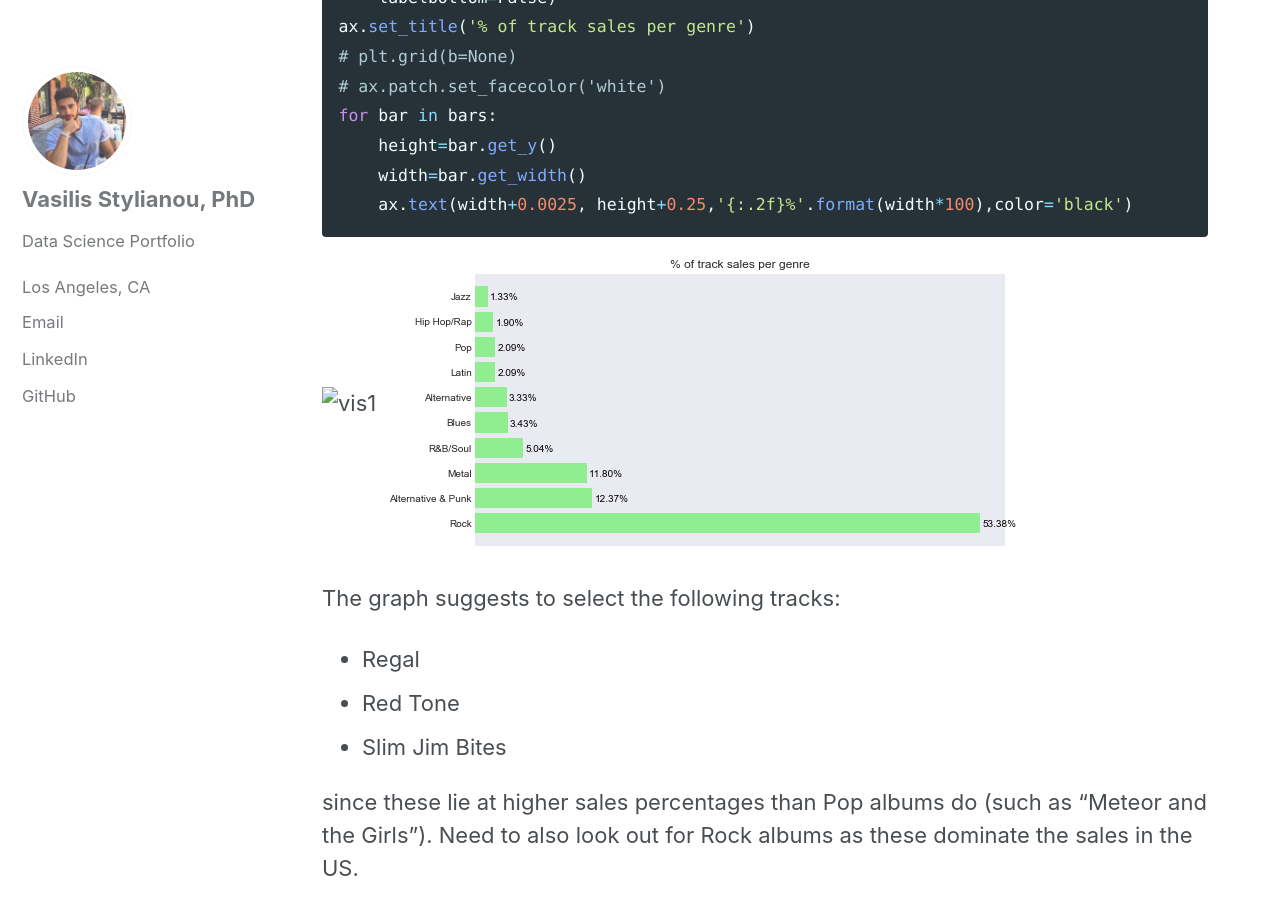
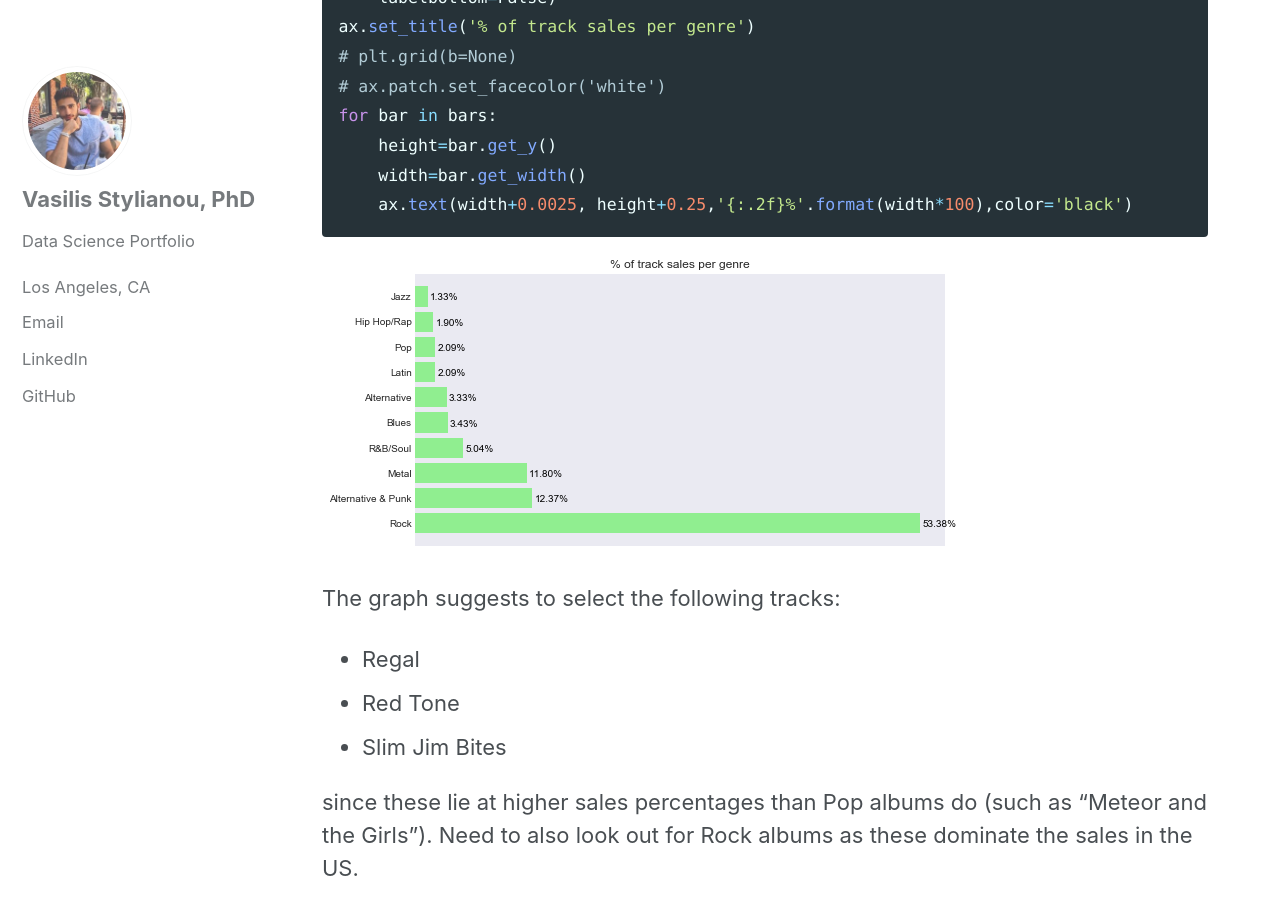
Before and after one commit to vasilis-stylianou/vasilis-stylianou.github.io, a Jekyll site: the page built from _posts/2018-05-01-SQL.md, in a window 1280 px wide and 900 px high, scrolled down 3508 px. Built offline with Jekyll 4.4.1, drawn with Linux system fonts in a browser that asks for light colours; cached includes are drawn as plain includes.

Commit message:
Update 2018-05-01-SQL.md

````diff
--- a/_posts/2018-05-01-SQL.md
+++ b/_posts/2018-05-01-SQL.md
@@ -210,8 +210,7 @@ for bar in bars:
     width=bar.get_width()
     ax.text(width+0.0025, height+0.25,'{:.2f}%'.format(width*100),color='black')
 ```
-![vis1](./images/sql_visualizations/output_11_0.png)
-![png]({{ site.url }}{{ site.baseurl }}/images/sql_visualizations/output_11_0.png)
+![img1]({{ site.url }}{{ site.baseurl }}/images/sql_visualizations/output_11_0.png)
 
 
 The graph suggests to select the following tracks:
````
Also changed, not shown: other parts of _posts/2018-05-01-SQL.md (+2 -2 lines).
